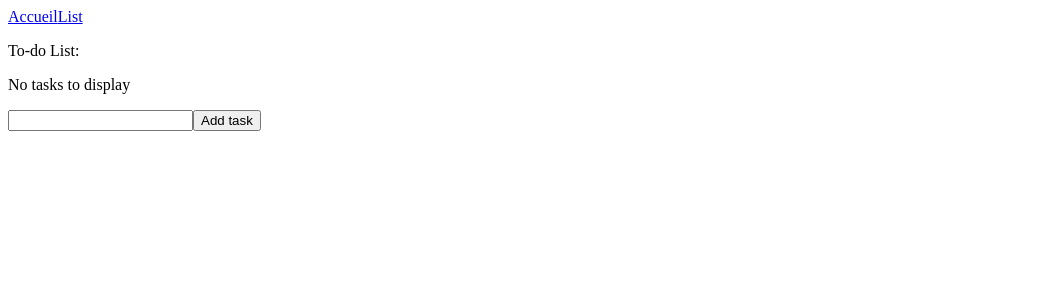
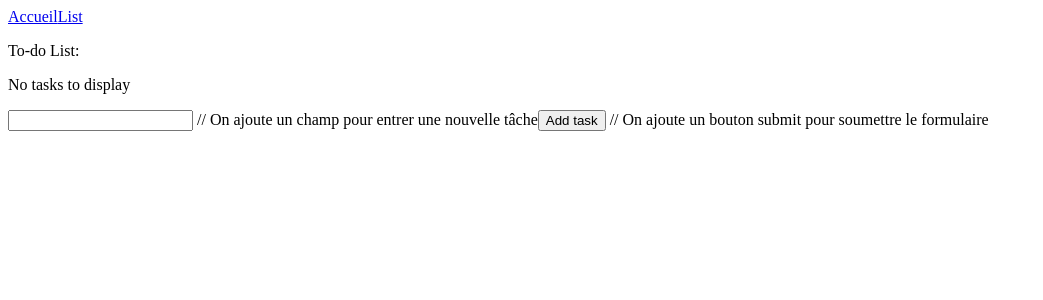
Before and after one commit to CallixteBailly/Todo, a React app: page /list in a window 1280 px wide. Shown: the top 300 px of the page, without its empty margins (0-1043 px from the left). Built offline with nearby package versions, Linux system fonts and the light colour scheme.

Commit message:
Adding Comments

```diff
--- a/src/components/List.tsx
+++ b/src/components/List.tsx
@@ -1,47 +1,49 @@
 import React, { useState } from 'react';
-import { Formik, Form, Field } from 'formik';
-import * as Yup from 'yup';
-import Task from './Task';
+import { Formik, Form, Field } from 'formik'; // Formik est une librairie qui permet de faciliter la gestion des formulaires en React
+import * as Yup from 'yup'; // Yup est une librairie de validation de formulaire
+import Task from './Task'; // Composant Task
 
+// On définit notre schéma de validation pour le champ newTask
 const validationSchema = Yup.object().shape({
-    newTask: Yup.string()
-        .matches(/^[a-zA-Z0-9\s]*$/, 'Text must not contain special characters')
-        .min(3, 'Text must be at least 3 characters long!')
-        .max(25, 'Text must be at max 25 characters long!')
-        .test('not-empty-spaces', 'Text must not contain only spaces',
+    newTask: Yup.string() // on indique qu'on travaille sur un champ de type string
+        .matches(/^[a-zA-Z0-9\s]*$/, 'Text must not contain special characters') // On vérifie que le champ ne contient pas de caractère spéciaux
+        .min(3, 'Text must be at least 3 characters long!') // On vérifie que le champ a une longueur minimale de 3 caractères
+        .max(25, 'Text must be at max 25 characters long!') // On vérifie que le champ a une longueur maximale de 25 caractères
+        .test('not-empty-spaces', 'Text must not contain only spaces', // On vérifie que le champ ne contient pas uniquement des espaces
             value => !(value!.trim().length === 0))
-        .required('Required'),
+        .required('Required'), // Le champ est obligatoire
 });
 
+// Composant List
 function List(props) {
-    const [tasks, setTasks] = useState(props.tasks);
+    const [tasks, setTasks] = useState(props.tasks); // On utilise un state pour stocker les tâches qui sont passées en propriété à ce composant
     return (
         <>
             <p>To-do List:</p>
-            {tasks.length === 0 ? (
+            {tasks.length === 0 ? ( // On vérifie si la liste de tâches est vide,
                 <p>No tasks to display</p>
             ) : (
                 <ul>
                     {tasks.map((task: any, index: any) => (
-                        <Task item={task} key={index} />
+                        <Task item={task} key={index} /> // Si non on affiche une liste de tâches en utilisant le composant
                     ))}
                 </ul>
             )}
             <Formik
-                initialValues={{ newTask: '' }}
-                validationSchema={validationSchema}
-                onSubmit={(values, { setSubmitting }) => {
-                    setTasks([...tasks, values.newTask]);
-                    setSubmitting(false);
+                initialValues={{ newTask: '' }} // On définit les valeurs initiales pour le champ newTask
+                validationSchema={validationSchema} // On utilise notre schéma de validation pour valider les données du formulaire
+                onSubmit={(values, { setSubmitting }) => { // On définit une fonction de soumission pour gérer la soumission du formulaire
+                    setTasks([...tasks, values.newTask]); // On ajoute la nouvelle tâche à la liste de tâches
+                    setSubmitting(false); // On met setSubmitting à false pour signaler à Formik que la soumission est terminée
                 }}
             >
-                {({ errors, touched }) => (
+                {({ errors, touched }) => ( // On utilise les propriétés errors et touched fournies par Formik pour gérer l'affichage des erreurs de validation
                     <Form>
-                        <Field type="text" name="newTask" />
-                        {errors.newTask && touched.newTask && (
+                        <Field type="text" name="newTask" /> // On ajoute un champ pour entrer une nouvelle tâche
+                        {errors.newTask && touched.newTask && ( // Si il y a des erreurs pour le champ newTask, on les affiche à l'utilisateur
                             <div className="error">{errors.newTask}</div>
                         )}
-                        <button type="submit">Add task</button>
+                        <button type="submit">Add task</button> // On ajoute un bouton submit pour soumettre le formulaire
                     </Form>
                 )}
             </Formik>
```
